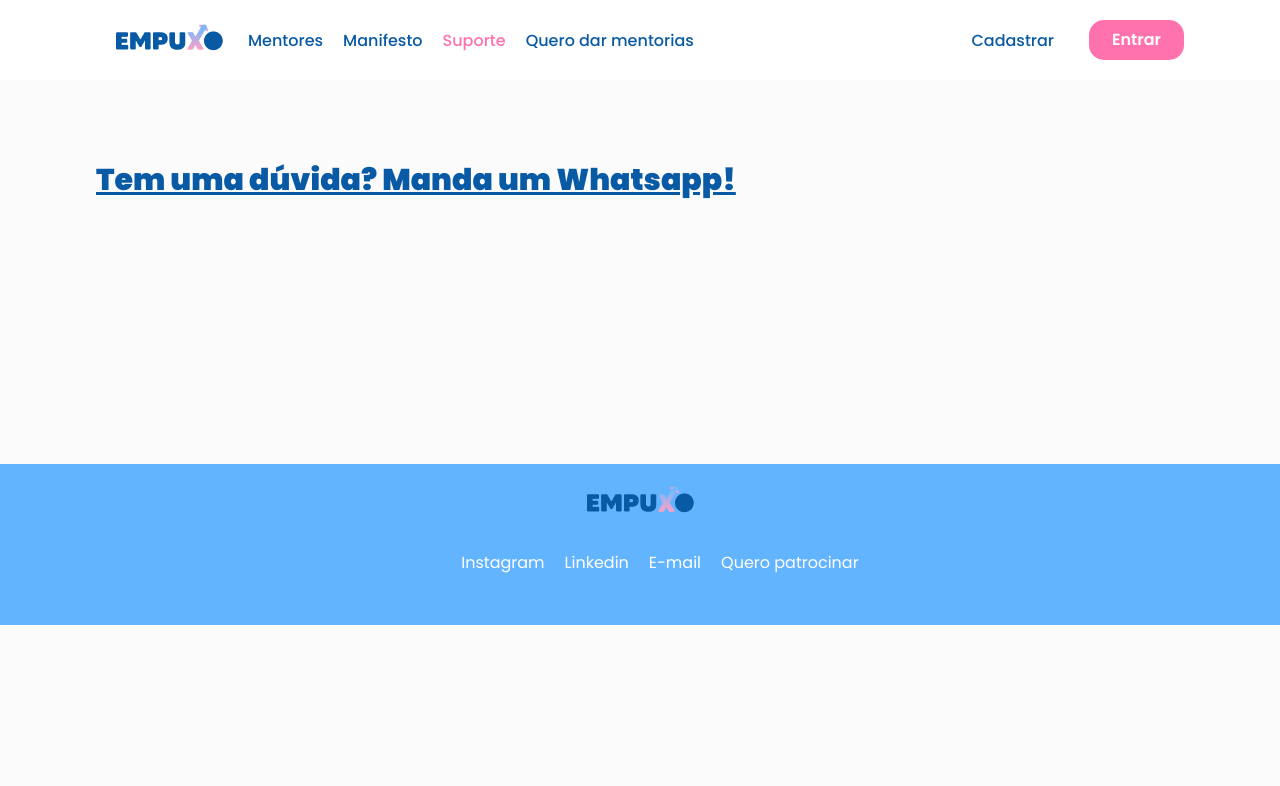
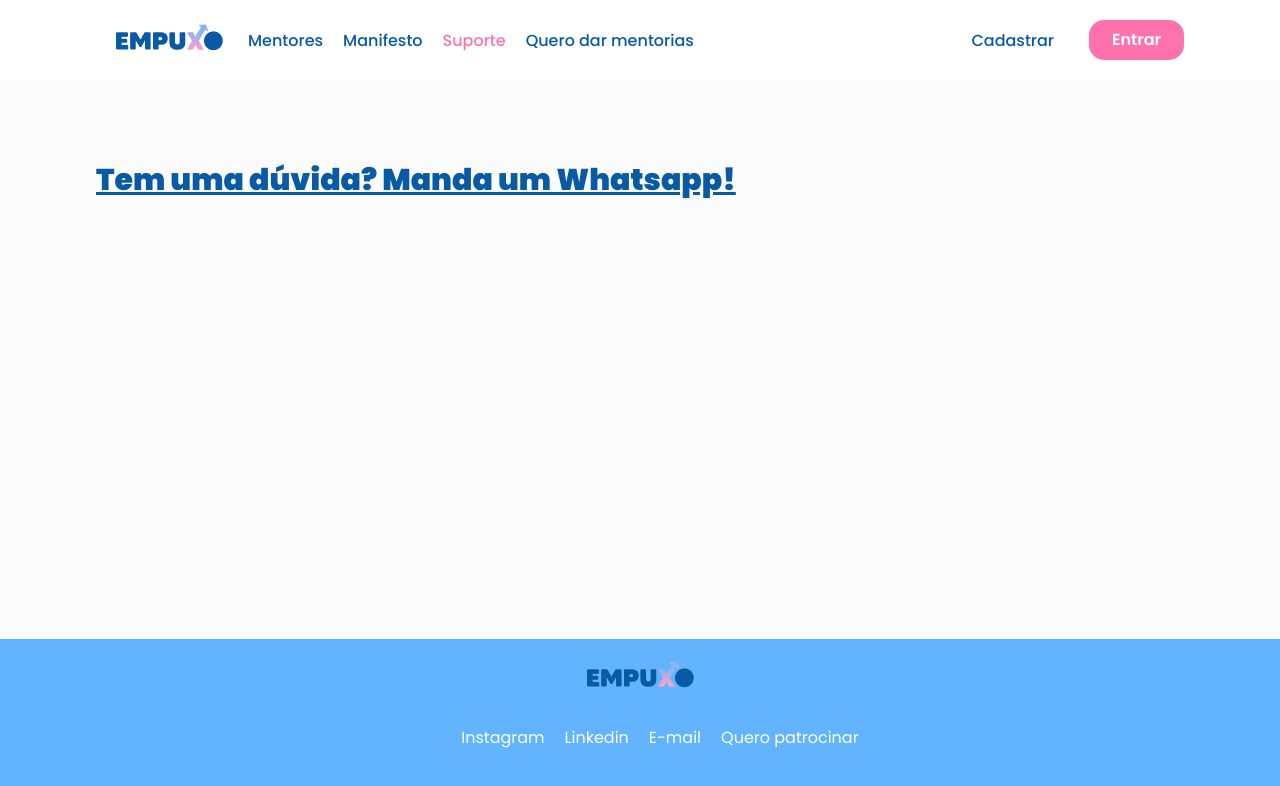
Before and after one commit to IsaacJBS/provihack, a website: page pages/suporte/index.html in a window 1280 px wide. Drawn offline with Linux system fonts and the light colour scheme.

Commit message:
fix: consertando footer do discord

```diff
--- a/pages/suporte/style.css
+++ b/pages/suporte/style.css
@@ -1,20 +1,21 @@
 body {
   background: #fbfbfb;
+  width: 100vw;
+  height: 100vh;
 }
 
 .container {
   width: 100%;
 }
+
+.cadastro {
+  margin-top: 76px;
+  margin-bottom: 200px;
+}
 .cadastro h1 {
   color: #095aa5;
   font-size: 30px;
   line-height: 49px;
-  margin-bottom: 259px;
-}
-
-.cadastro {
-  margin-top: 76px;
-  margin-bottom: 200px;
 }
 
 .cadastro a {
@@ -25,3 +26,9 @@
 .cadastro a:hover {
   color: #ff72ad;
 }
+
+.footer {
+  position: absolute;
+  bottom: 0;
+  width: 100%;
+}
```
